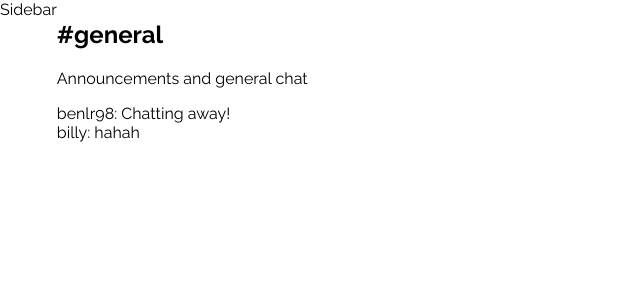
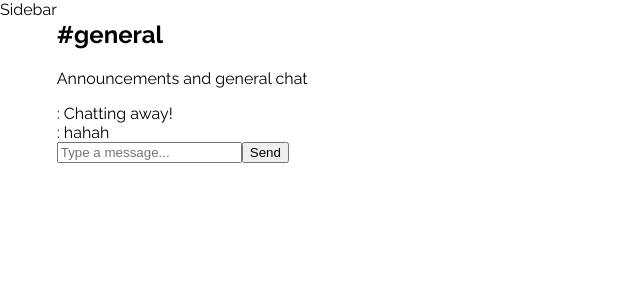
Before and after one commit to benlr98/slacky, a React (Create React App) app: page / in a window 1280 px wide. Shown: the top 300 px of the page, without its empty margins (0-640 px from the left). Built offline with nearby package versions, Linux system fonts and the light colour scheme.

Commit message:
add button and prop to message

```diff
--- a/src/Chat.js
+++ b/src/Chat.js
@@ -2,6 +2,7 @@ import React, {Component} from 'react'
 
 import ChatHeader from './ChatHeader';
 import MessageList from './MessageList';
+import MessageForm from './MessageForm';
 
 class Chat extends Component {
     render(){
@@ -9,6 +10,7 @@ class Chat extends Component {
             <div className="Chat">
                 <ChatHeader />
                 <MessageList />
+                <MessageForm />
             </div>
         )
     }
--- /dev/null
+++ b/src/Message.js
@@ -0,0 +1,11 @@
+import React from 'react'
+
+const Message = (props) => {
+    return(
+        <div className="Message">
+            {props.message.userName}: {props.message.body}
+        </div>
+    )
+}
+
+export default Message;
--- /dev/null
+++ b/src/MessageForm.js
@@ -0,0 +1,16 @@
+import React from 'react'
+
+const MessageForm = () => {
+    return(
+        <form className="MessageForm">
+            <input
+                type="text"
+                name="body"
+                placeholder="Type a message..."
+            />
+            <button type="submit">Send</button>
+        </form>
+    )
+}
+
+export default MessageForm
--- a/src/MessageList.js
+++ b/src/MessageList.js
@@ -1,4 +1,6 @@
 import React from 'react'
+
+import Message from './Message';
 
 const MessageList = () => {
     const messages = [
@@ -10,11 +12,7 @@ const MessageList = () => {
     return(
         <div className="MessageList">
             {
-            messages.map(message => (
-                <div key={message.id}>
-                    {message.username}: {message.body}
-                </div>
-                ))
+                messages.map(msg => <Message key={msg.id} message={msg} />)
             }
         </div>
     )
```
